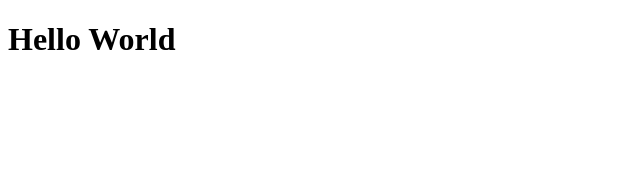
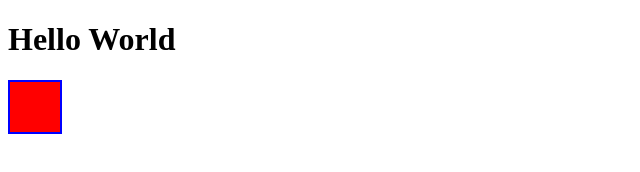
Before and after one commit to JamesLoor/html-work, a plain HTML site: page index.html in a window 1280 px wide. Shown: the whole page, without its empty margins (0-640 px from the left). Drawn offline with Linux system fonts and the light colour scheme.

Commit message:
agregar cuadrado color rojo

```diff
--- a/index.html
+++ b/index.html
@@ -1,5 +1,6 @@
 <!DOCTYPE html>
 <html lang="en">
+  <link rel="stylesheet" href="style.css" />
   <head>
     <meta charset="UTF-8" />
     <meta name="viewport" content="width=device-width, initial-scale=1.0" />
@@ -7,5 +8,6 @@
   </head>
   <body>
     <h1>Hello World</h1>
+    <div class="square-red"></div>
   </body>
 </html>
--- /dev/null
+++ b/style.css
@@ -0,0 +1,6 @@
+.square-red {
+  border: 2px solid blue;
+  width: 50px;
+  height: 50px;
+  background-color: red;
+}
```
